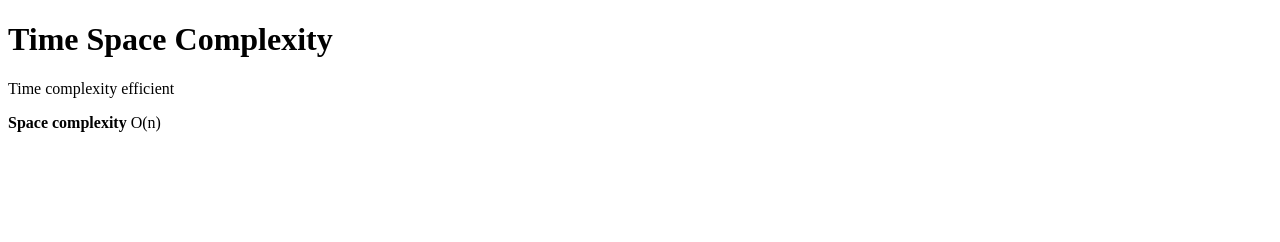
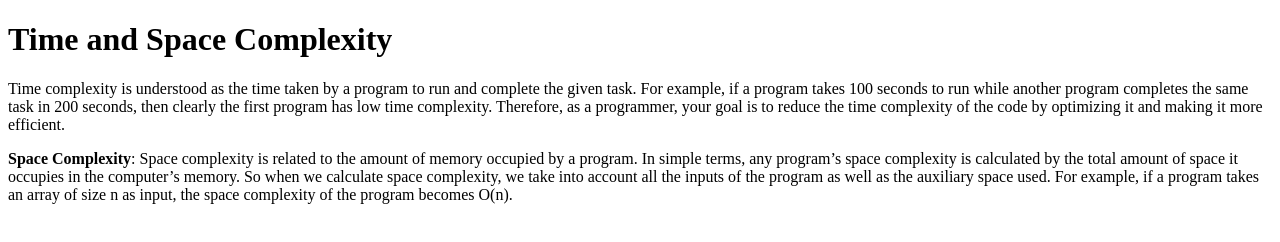
Before and after one commit to acciojob/time-and-space-complexity-Sagnik-mkh, a website: page main.html in a window 1280 px wide. Drawn offline with Linux system fonts and the light colour scheme.

Commit message:
created a submission

```diff
--- a/main.html
+++ b/main.html
@@ -7,12 +7,12 @@
 </head>
 
 <body>
-	<h1>Time Space Complexity</h1>
+	<h1>Time and Space Complexity</h1>
 	<p>
-		Time complexity efficient
+		Time complexity is understood as the time taken by a program to run and complete the given task. For example, if a program takes 100 seconds to run while another program completes the same task in 200 seconds, then clearly the first program has low time complexity. Therefore, as a programmer, your goal is to reduce the time complexity of the code by optimizing it and making it more efficient.
 	</p>
 	<p>
-		<b>Space complexity</b> O(n)
+		<b>Space Complexity</b>: Space complexity is related to the amount of memory occupied by a program. In simple terms, any program’s space complexity is calculated by the total amount of space it occupies in the computer’s memory. So when we calculate space complexity, we take into account all the inputs of the program as well as the auxiliary space used. For example, if a program takes an array of size n as input, the space complexity of the program becomes O(n).
 	</p>
 	<!-- the entire body must be written by student -->
     <script type="text/javascript" src="./script.js">
```
